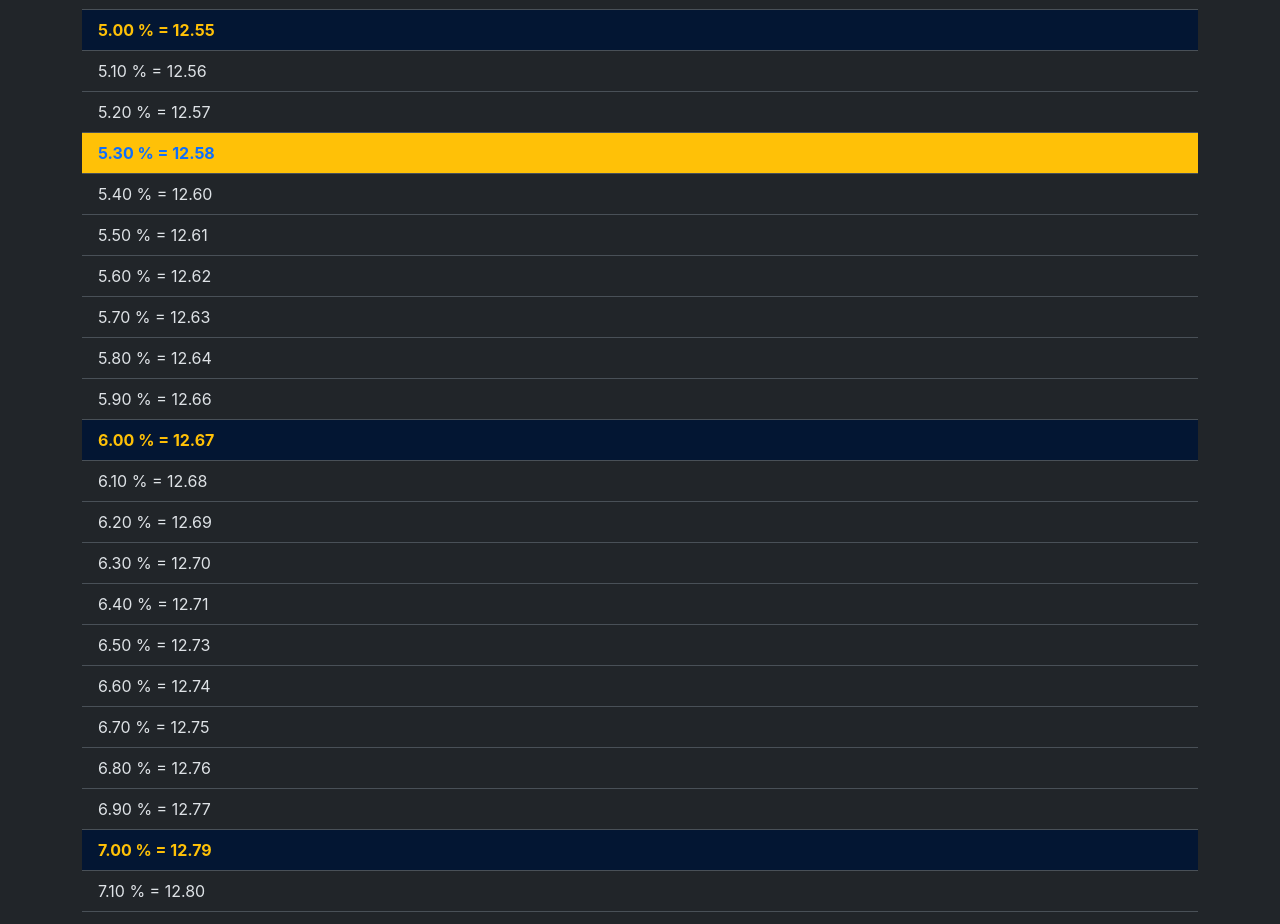
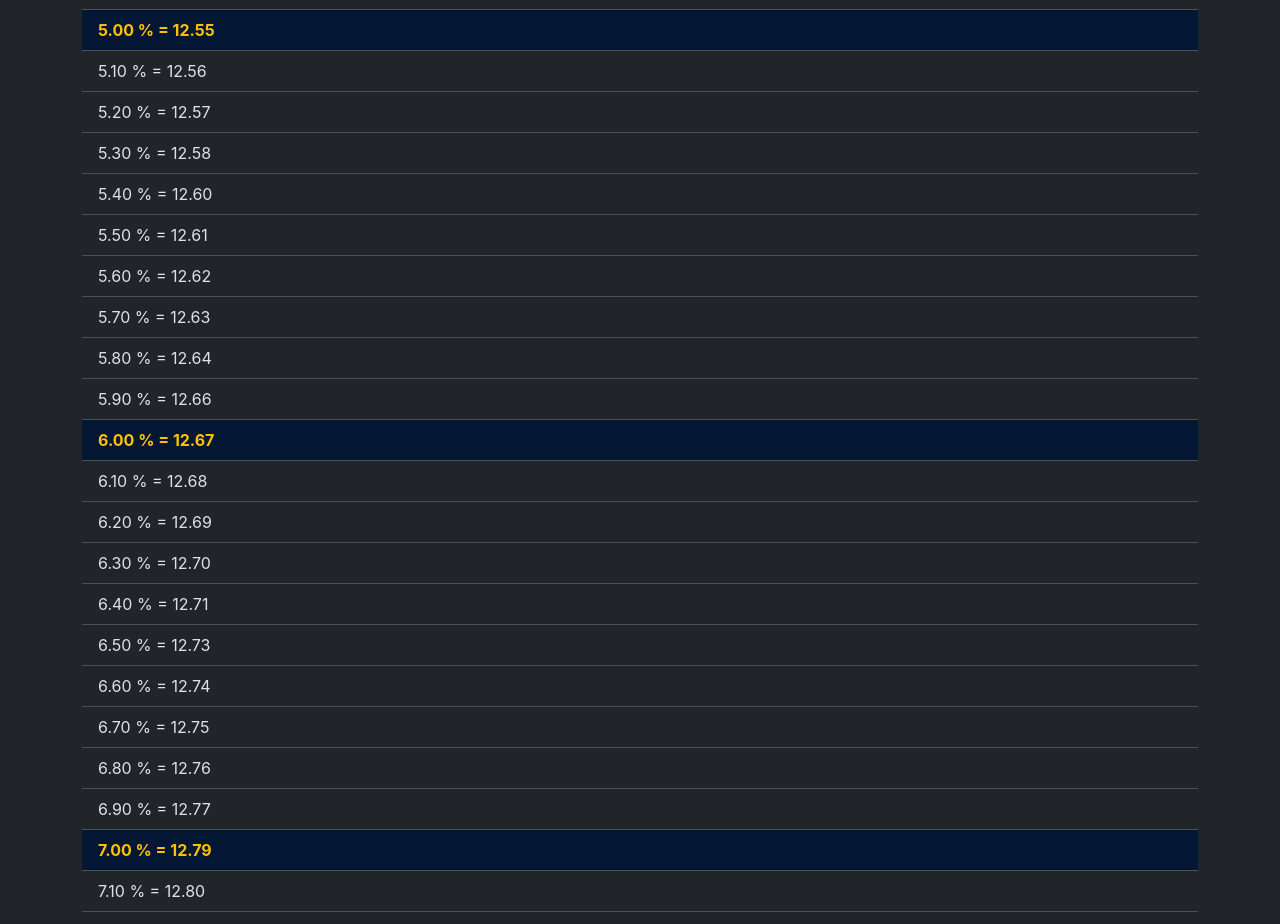
Before and after one commit to leonwebdev/price_calculate, a React (Create React App) app: page / in a window 1280 px wide. Shown: the part 3680-4604 px from the top of the page. Built offline with nearby package versions, Linux system fonts and the light colour scheme.

Commit message:
Refactor CSS classes and update gain price in OneDigit.js

```diff
--- a/src/OneDigit.js
+++ b/src/OneDigit.js
@@ -54,7 +54,7 @@ const OneDigit = () => {
                             // todo ===== Buy price ====================
                             // ? =====-----=====-----=====------=====
                             // ! ---------------------------------------
-                            [93].includes(index)
+                            [].includes(index)
                             ? "text-primary bg-warning fw-bold"
                             : ""
                     }
```
